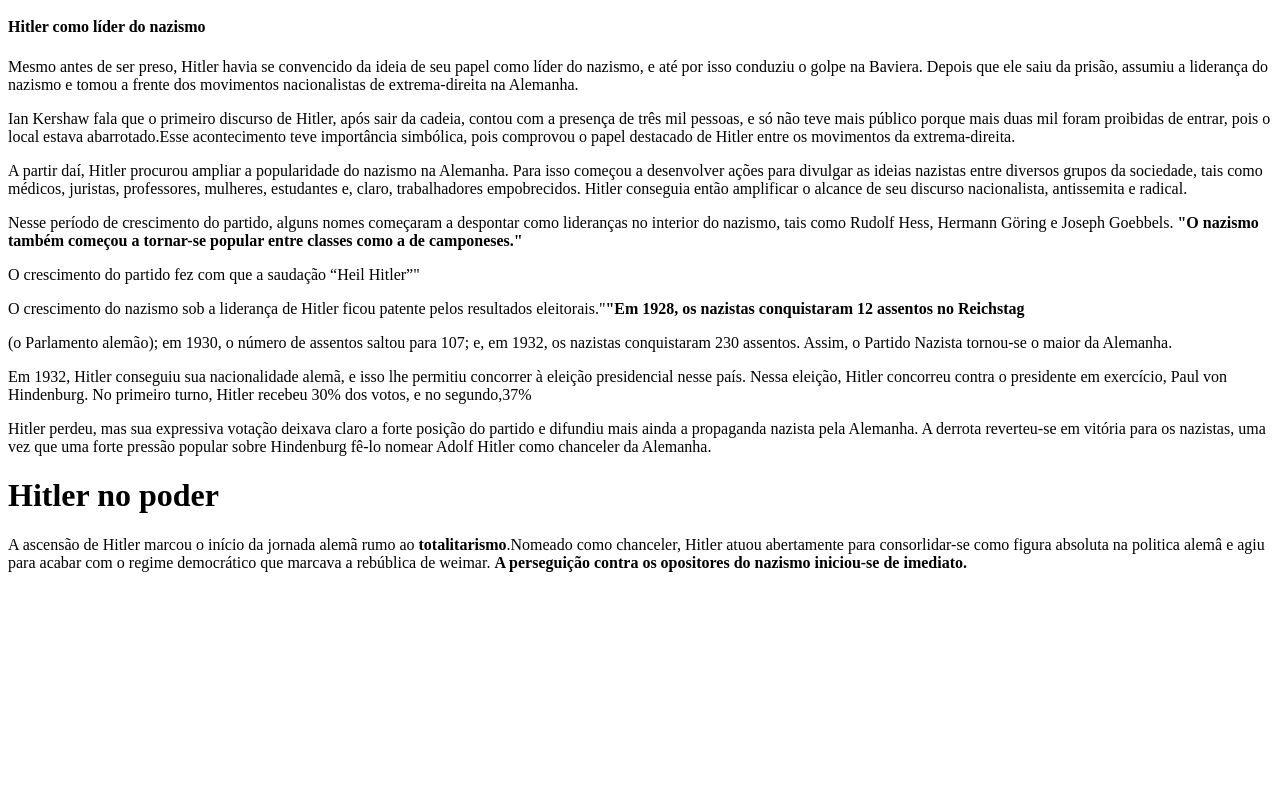
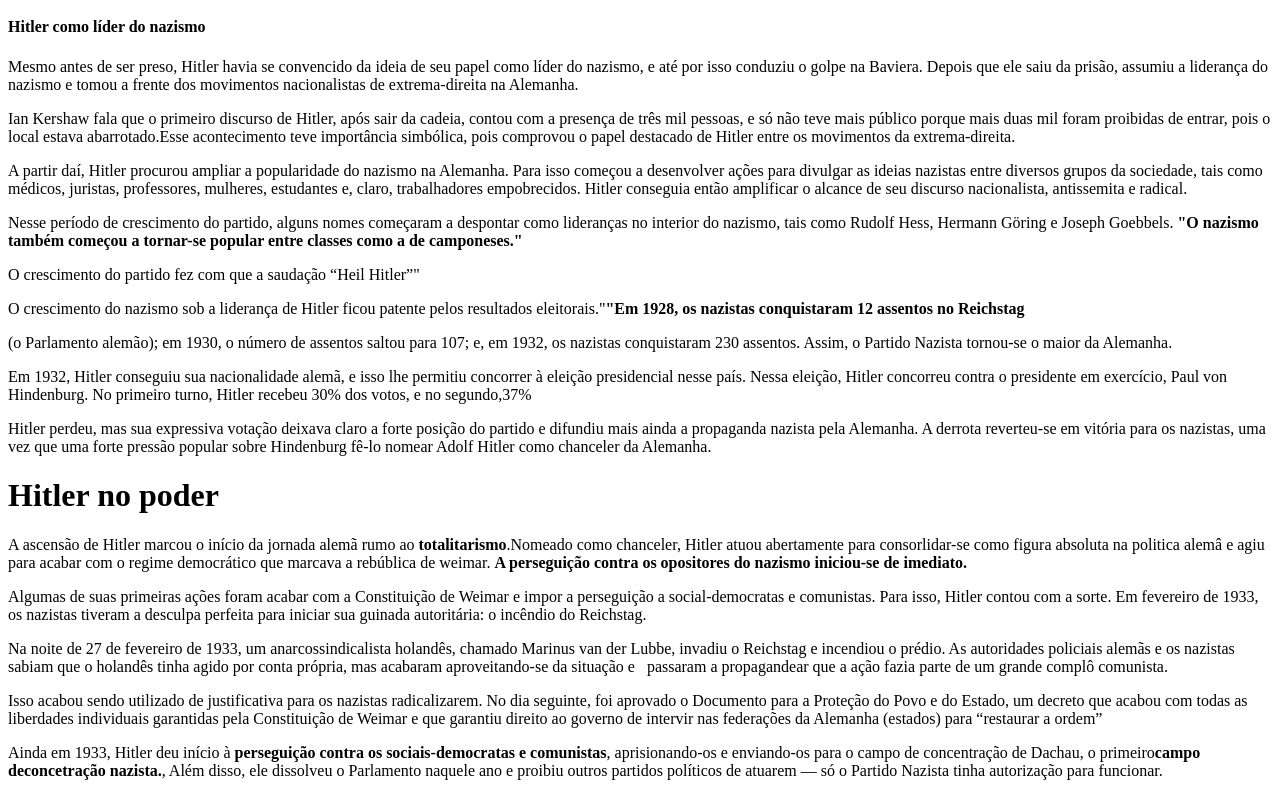
Before and after one commit to Santoscelc/2024-project, a plain HTML site: page index.html in a window 1280 px wide. Shown: the part 1139-1935 px from the top of the page. Before the commit the page ends 1727 px from the top, so only its background shows below. Drawn offline with Linux system fonts and the light colour scheme.

Commit message:
Update index.html

```diff
--- a/index.html
+++ b/index.html
@@ -41,10 +41,10 @@ sabemos que, quando pusermos nossas mãos no poder: Que Deus então tenha piedad
 <p>Hitler perdeu, mas sua expressiva votação deixava claro a forte posição do partido e difundiu mais ainda a propaganda nazista pela Alemanha. A derrota reverteu-se em vitória para os nazistas, uma vez que uma forte pressão popular sobre Hindenburg fê-lo nomear Adolf Hitler como chanceler da Alemanha.
 <h1>Hitler no poder</h1>
 <p>A ascensão de Hitler marcou o início da jornada alemã rumo ao <strong>totalitarismo</strong>.Nomeado como chanceler, Hitler atuou abertamente para consorlidar-se como figura absoluta na politica alemâ e agiu para acabar com o regime democrático que marcava a rebública de weimar. <strong>A perseguição contra os opositores do nazismo iniciou-se de imediato.</strong></p>
-<p></p>
-<p></p>
-<p></p>
-<p></p>
+<p>Algumas de suas primeiras ações foram acabar com a Constituição de Weimar e impor a perseguição a social-democratas e comunistas. Para isso, Hitler contou com a sorte. Em fevereiro de 1933, os nazistas tiveram a desculpa perfeita para iniciar sua guinada autoritária: o incêndio do Reichstag.</p>
+<p>Na noite de 27 de fevereiro de 1933, um anarcossindicalista holandês, chamado Marinus van der Lubbe, invadiu o Reichstag e incendiou o prédio. As autoridades policiais alemãs e os nazistas sabiam que o holandês tinha agido por conta própria, mas acabaram aproveitando-se da situação e   passaram a propagandear que a ação fazia parte de um grande complô comunista.</p>
+<p>Isso acabou sendo utilizado de justificativa para os nazistas radicalizarem. No dia seguinte, foi aprovado o Documento para a Proteção do Povo e do Estado, um decreto que acabou com todas as liberdades individuais garantidas pela Constituição de Weimar e que garantiu direito ao governo de intervir nas federações da Alemanha (estados) para “restaurar a ordem”</p>
+<p>Ainda em 1933, Hitler deu início à <strong>perseguição contra os sociais-democratas e comunistas</strong>, aprisionando-os e enviando-os para o campo de concentração de Dachau, o primeiro<strong>campo deconcetração nazista.</strong>, Além disso, ele dissolveu o Parlamento naquele ano e proibiu outros partidos políticos de atuarem — só o Partido Nazista tinha autorização para funcionar.</p>
 <p></p>
 <p></p>
     <p></p>
```
